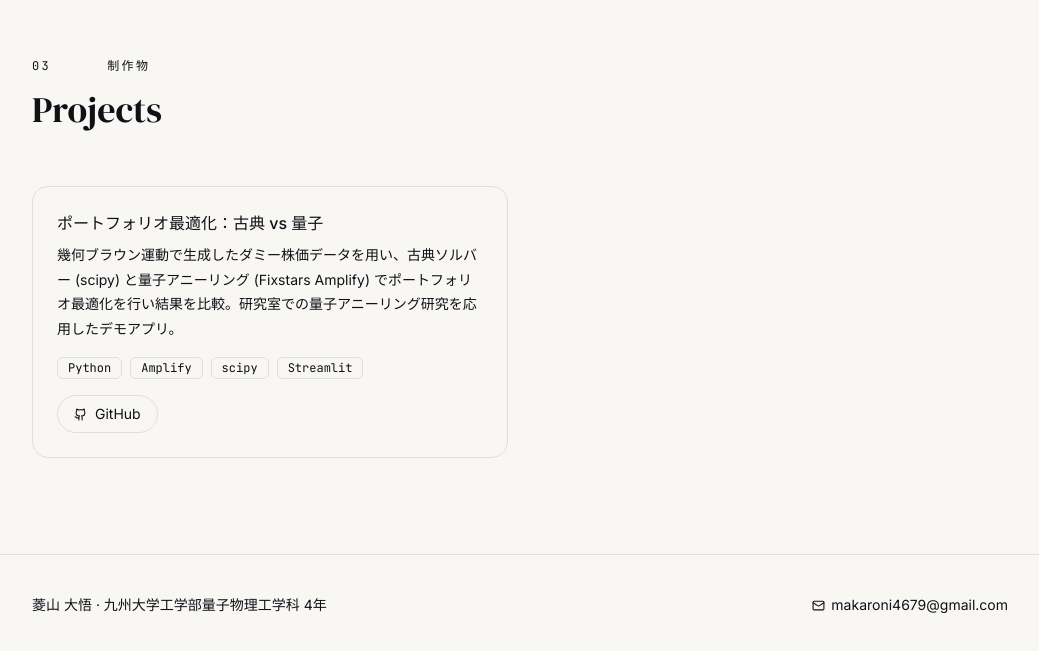
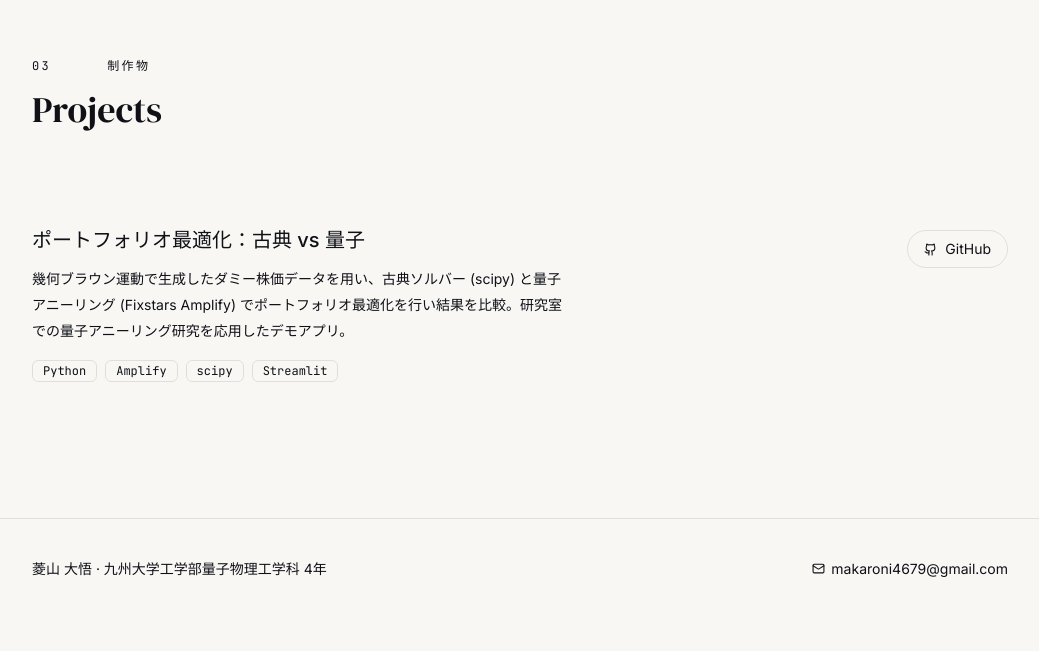
Before and after one commit to Maple170/Maple170.github.io, a React (Vite) app: page / in a window 1280 px wide. Shown: the part 1998-2649 px from the top of the page, without its empty margins (120-1159 px from the left). After the commit the page ends 2617 px from the top, so only its background shows below. Built offline with nearby package versions, Linux system fonts and the light colour scheme.

Commit message:
Update projects layout to full-width row style

```diff
--- a/src/app/App.tsx
+++ b/src/app/App.tsx
@@ -316,16 +316,12 @@ export default function App() {
           >
             Projects
           </h2>
-          <div className="grid grid-cols-1 md:grid-cols-2 gap-6">
+          <div className="space-y-0 divide-y divide-border">
             {projects.map((project) => (
-              <div
-                key={project.title}
-                className="group p-6 bg-card border border-border rounded-2xl hover:border-foreground/20 hover:shadow-sm transition-all flex flex-col gap-4"
-              >
-                <div>
-                  <h3 className="text-base font-medium text-foreground mb-2">{project.title}</h3>
-                  <p className="text-[14px] leading-[1.75] text-foreground/75">{project.description}</p>
-                </div>
+              <div key={project.title} className="py-10 flex flex-col md:flex-row md:items-start gap-6">
+                <div className="flex-1">
+                  <h3 className="text-xl font-medium text-foreground mb-3">{project.title}</h3>
+                  <p className="text-[14px] leading-[1.85] text-foreground/75 max-w-[60ch] mb-4">{project.description}</p>
                   <div className="flex flex-wrap gap-2">
                     {project.tech.map((t) => (
                       <span
@@ -337,7 +333,8 @@ export default function App() {
                       </span>
                     ))}
                   </div>
-                <div className="flex items-center gap-3 mt-auto">
+                </div>
+                <div className="flex items-center gap-3 md:pt-1 shrink-0">
                   <a
                     href={project.github}
                     target="_blank"
```
Lines whose indentation alone changed are shown as unchanged.
